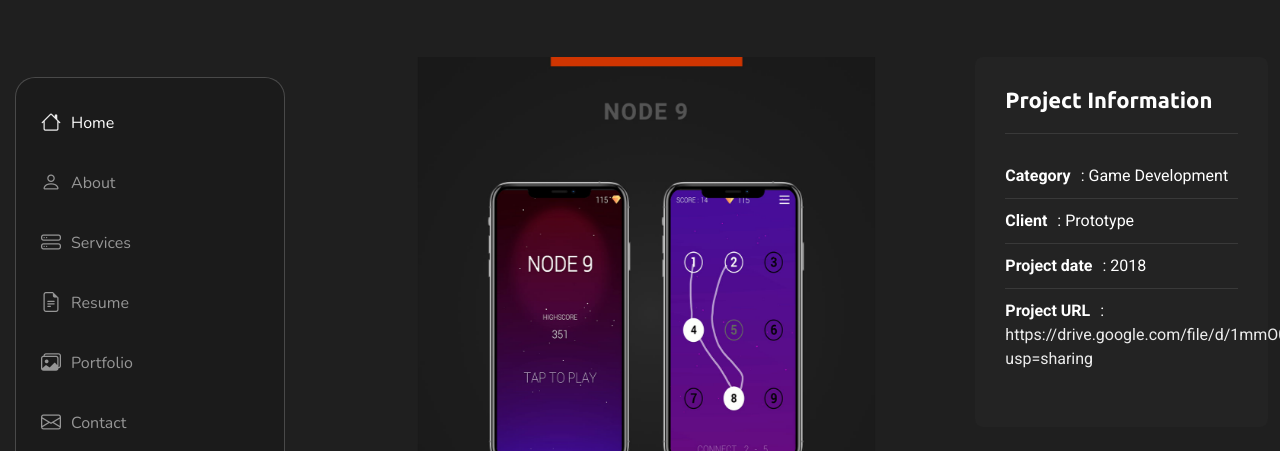
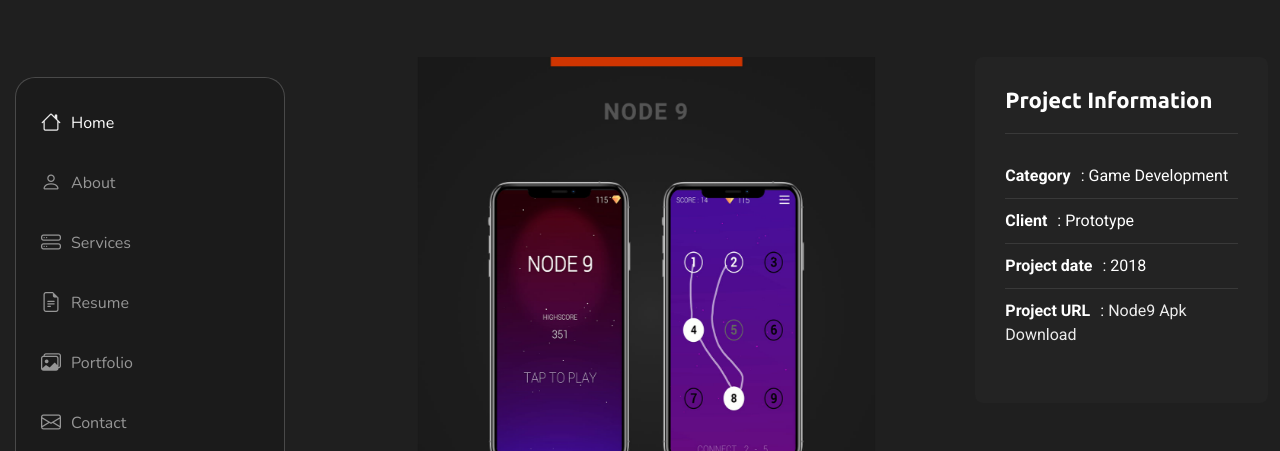
Before and after one commit to debskr/debskr.github.io, a plain HTML site: page portfolio/node-9.html in a window 1280 px wide. Shown: the part 92-543 px from the top of the page. Drawn offline with nearby package versions, Linux system fonts and the light colour scheme.

Commit message:
Update node-9.html

```diff
--- a/portfolio/node-9.html
+++ b/portfolio/node-9.html
@@ -138,7 +138,7 @@
                 <li><strong>Category</strong>: Game Development</li>
                 <li><strong>Client</strong>: Prototype</li>
                 <li><strong>Project date</strong>: 2018</li>
-                <li><strong>Project URL</strong>: <a href="#" target="_blank">https://drive.google.com/file/d/1mmO0t9FOxrCsGJe2TFMLLis3ZWrnYoHK/view?usp=sharing</a></li>
+                <li><strong>Project URL</strong>: <a href="https://drive.google.com/file/d/1mmO0t9FOxrCsGJe2TFMLLis3ZWrnYoHK/view?usp=sharing" target="_blank">Node9 Apk Download</a></li>
               </ul>
             </div>
           </div>
```
